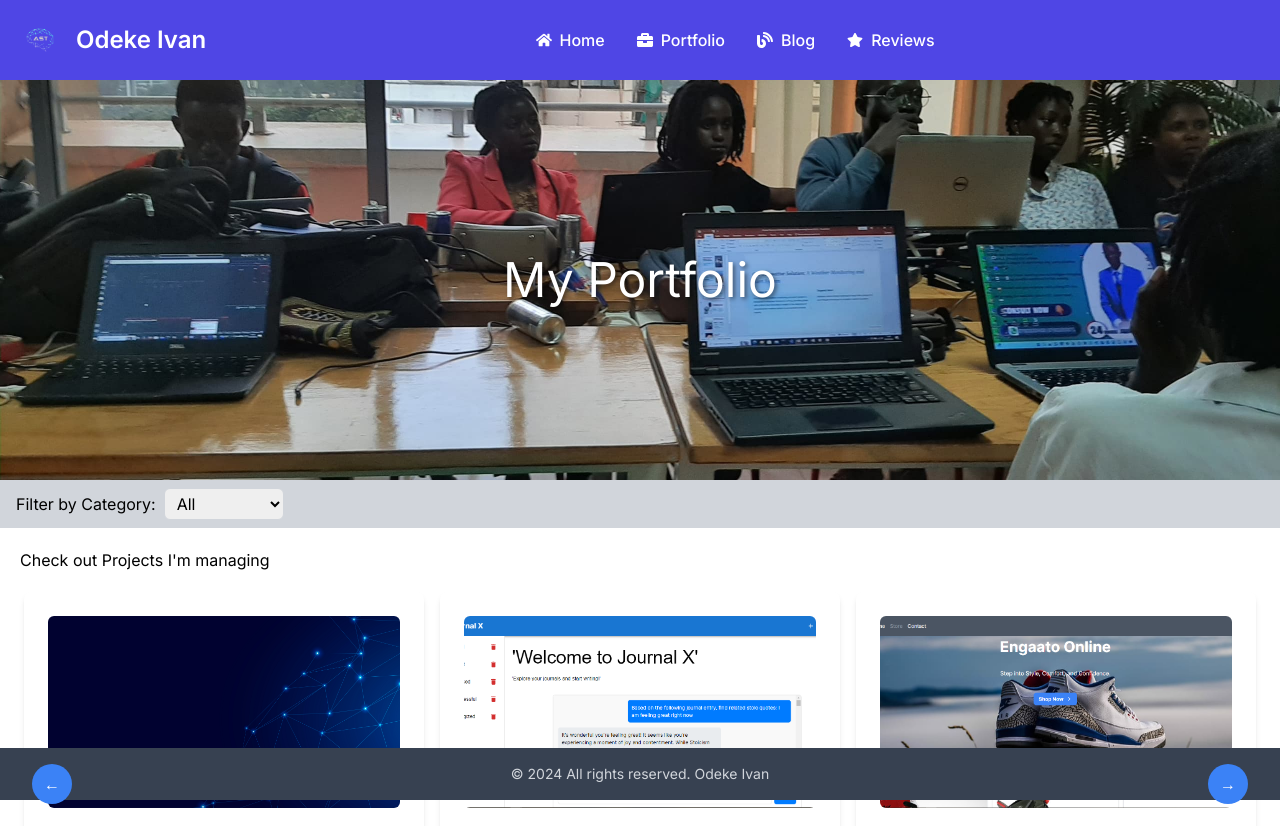
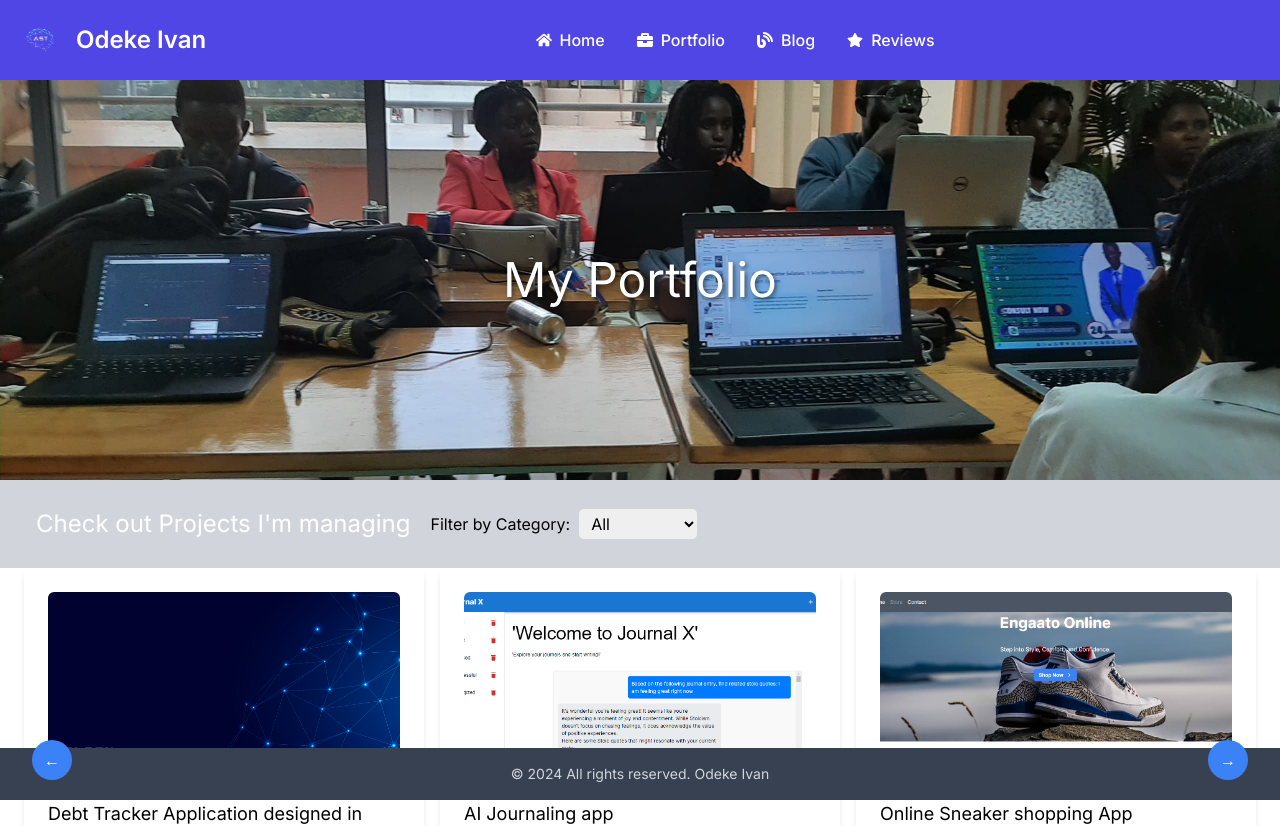
Before and after one commit to ivancliff029/portfolio, a Next.js app: page /portfolio in a window 1280 px wide. Shown: the top 826 px of the page. Built offline with nearby package versions, Linux system fonts and the light colour scheme; no server answers.

Commit message:
Fix:Text fix on portfoilio page

```diff
--- a/app/portfolio/page.tsx
+++ b/app/portfolio/page.tsx
@@ -157,6 +157,7 @@ const Home: React.FC = () => {
       <div className="flex-grow bg-white">
         <div className="flex items-center justify-between bg-gray-300 text-white px-4 py-2">
           <div className="flex items-center">
+          <h1 className='m-5 text-2xl'>Check out Projects I'm managing</h1>
             <label htmlFor="category" className="mr-2 text-black">Filter by Category:</label>
             <select
               id="category"
@@ -171,7 +172,6 @@ const Home: React.FC = () => {
             </select>
           </div>
         </div>
-        <h1 className='m-5'>Check out Projects I'm managing</h1>
         <div className="px-4 pb-8 relative">
           <Slider {...settings}>
             {filteredProjects.map((project, index) => (
```
